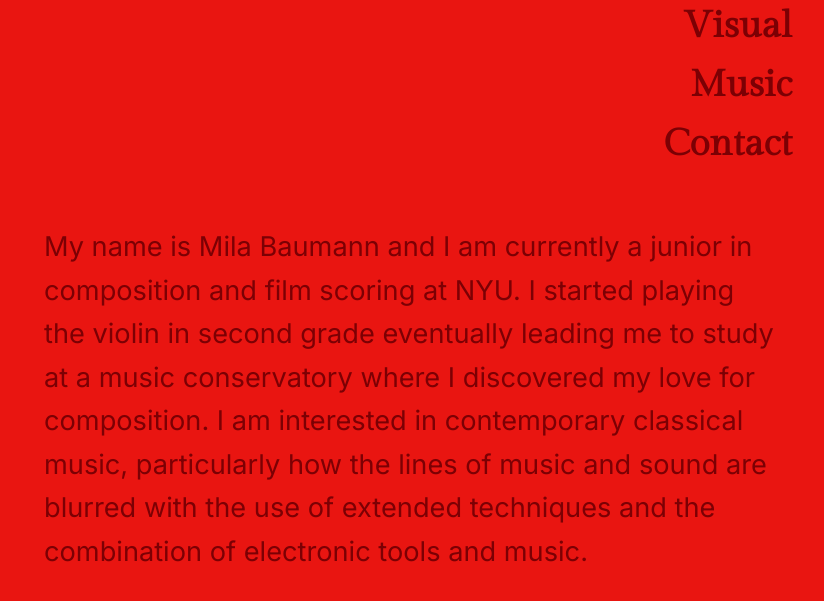
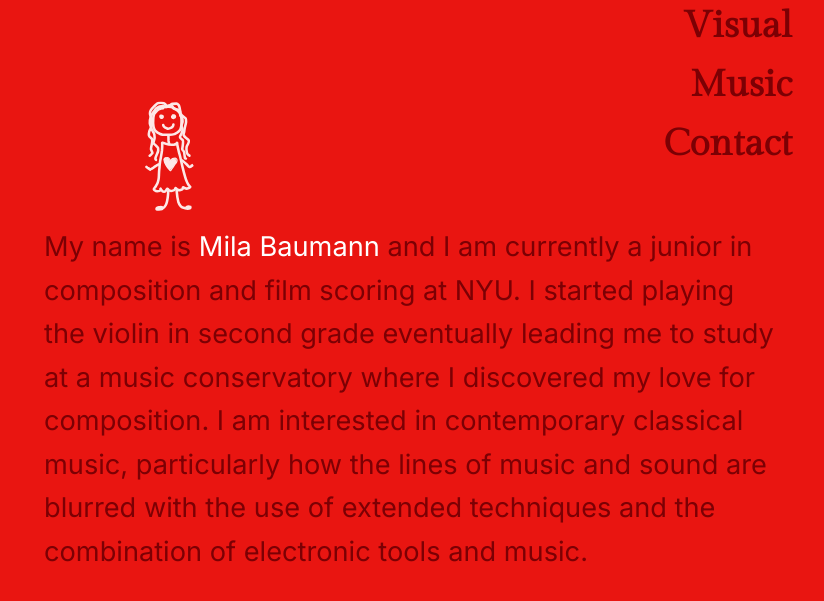
Before and after one commit to juliettemangon2/mila, a plain HTML site: page aboutme.html in a window 1280 px wide. Shown: the part 151-752 px from the top of the page, 456-1280 px from the left. Drawn offline with Linux system fonts and the light colour scheme.

Commit message:
little girl

```diff
--- a/aboutme.html
+++ b/aboutme.html
@@ -48,6 +48,21 @@
       gap: 1rem;
       padding: 2rem;
       margin-top: -28rem;
+    }
+    .mila {
+      position: fixed;
+      top: 35%;
+      left: 45%;
+      transform: translateY(-25%) translateX(50%)  ;
+      /* centers vertically + rotates */
+      width: 50px;
+      /* adjust size as needed */
+      height: auto;
+      z-index: -1;
+      /* keeps it behind your text/nav */
+      opacity: 0.9;
+      /* optional: makes it blend with background */
+
     }
 
     .btn {
@@ -105,6 +120,9 @@
       border: none;
       /* minimal poster vibe */
     }
+    .highlight-name {
+  color: white;
+}
 
     .text-col {
       flex: 1 1 60%;
@@ -153,6 +171,7 @@
 </head>
 
 <body>
+  <img src="mila.svg" alt="mila cartoon" class="mila">
   <nav class="nav" aria-label="Primary">
     <a class="btn btn-home" href="index.html">Home</a>
     <a class="btn btn-about" href="aboutme.html">About Me</a>
@@ -170,7 +189,7 @@
       </div>
       <div class="text-col">
         <div class="text-block">
-          <p>My name is Mila Baumann and I am currently a junior in composition and film scoring at NYU. I started
+          <p>My name is <span class="highlight-name">Mila Baumann</span> and I am currently a junior in composition and film scoring at NYU. I started
             playing
             the violin in second grade eventually leading me to study at a music conservatory where I discovered my love
             for composition. I am interested in contemporary classical music, particularly how the lines of music and
```
Also changed, not shown: mila.svg (added).
